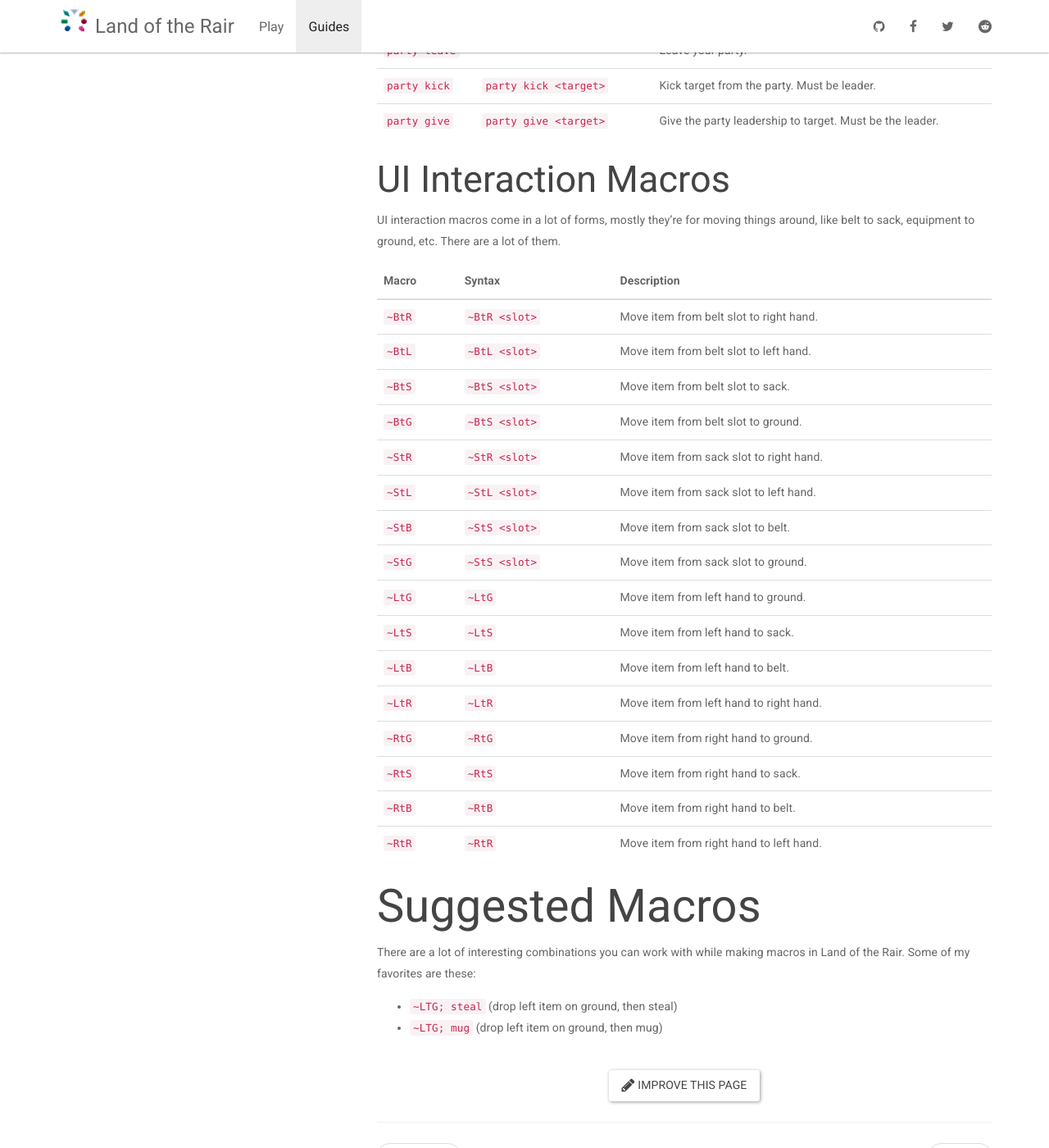
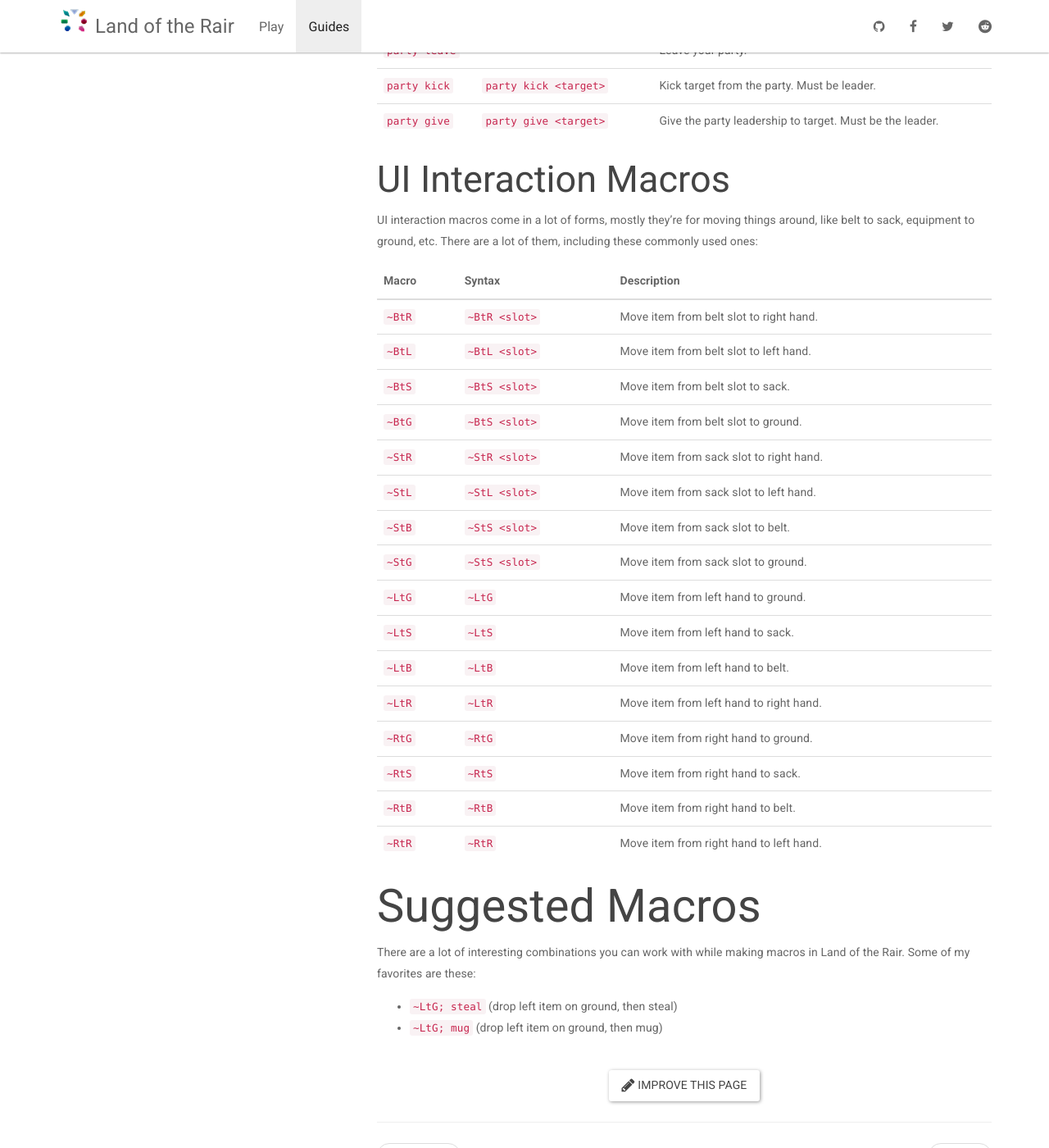
Before and after one commit to LandOfTheRair/landoftherair.github.io, a Jekyll site: the page built from _docs/getting-started/default-macros.md, in a window 1280 px wide and 1400 px high, scrolled down 2797 px. Shown: the whole window at 82% size. Built offline with Jekyll 4.4.1, drawn with Linux system fonts in a browser that asks for light colours; nearby versions of some CDN libraries.

Commit message:
Update default-macros.md

```diff
--- a/_docs/getting-started/default-macros.md
+++ b/_docs/getting-started/default-macros.md
@@ -90,7 +90,7 @@ Macro | Syntax | Description
 
 ## UI Interaction Macros
 
-UI interaction macros come in a lot of forms, mostly they're for moving things around, like belt to sack, equipment to ground, etc. There are a lot of them.
+UI interaction macros come in a lot of forms, mostly they're for moving things around, like belt to sack, equipment to ground, etc. There are a lot of them, including these commonly used ones:
 
 Macro | Syntax | Description
 ----- | ------ | -----------
@@ -115,5 +115,5 @@ Macro | Syntax | Description
 
 There are a lot of interesting combinations you can work with while making macros in Land of the Rair. Some of my favorites are these:
 
-* `~LTG; steal` (drop left item on ground, then steal)
-* `~LTG; mug` (drop left item on ground, then mug)
+* `~LtG; steal` (drop left item on ground, then steal)
+* `~LtG; mug` (drop left item on ground, then mug)
```
